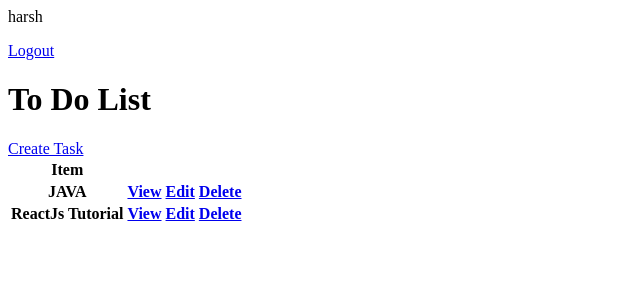
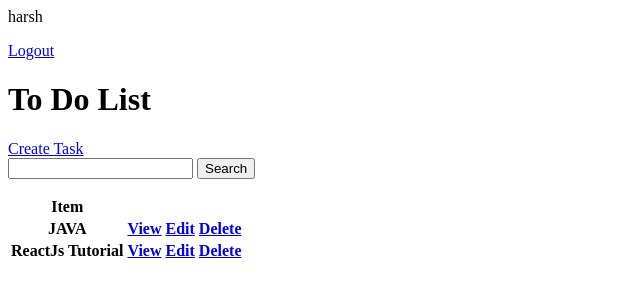
Before and after one commit to harshil-padasala/todo-list-django, a Django app: page / in a window 1280 px wide. Shown: the top 300 px of the page, without its empty margins (0-640 px from the left). Run offline with Django 3.2, Linux system fonts and the light colour scheme; a user stored in the database is signed in; data comes from the database, SQL or seed files in the repository; both versions use the stored data as it was after the commit; lists and menus that the app fills with data are empty.

Commit message:
added task search functionality

```diff
--- a/main/templates/main/task_list.html
+++ b/main/templates/main/task_list.html
@@ -8,6 +8,11 @@
 <h1>To Do List</h1>
 
 <a href="{% url 'task-create' %}">Create Task</a>
+
+<form action="" method="GET">
+    <input type="text" name="search-area" value="{{search_input}}">
+    <input type="submit" value="Search">
+</form>
 
 <table>
     <tr>
--- a/main/views.py
+++ b/main/views.py
@@ -55,6 +55,13 @@ class TaskList(LoginRequiredMixin,ListView):
         context = super().get_context_data(**kwargs)
         context['tasks'] = context['tasks'].filter(user=self.request.user)
         context['count'] = context['tasks'].filter(is_complete=False).count()
+
+        # to search task in user account
+        search_input = self.request.GET.get('search-area') or ''
+        if search_input:
+            context['tasks'] = context['tasks'].filter(task_title__startswith=search_input)
+
+        context['search_input'] = search_input
         return context
 
 class TaskDetail(LoginRequiredMixin,DetailView):
```
Also changed, not shown: db.sqlite3.
